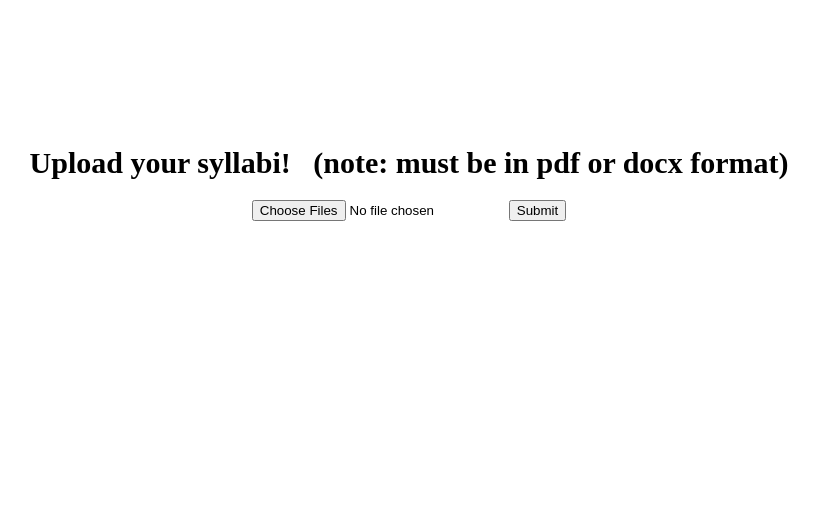
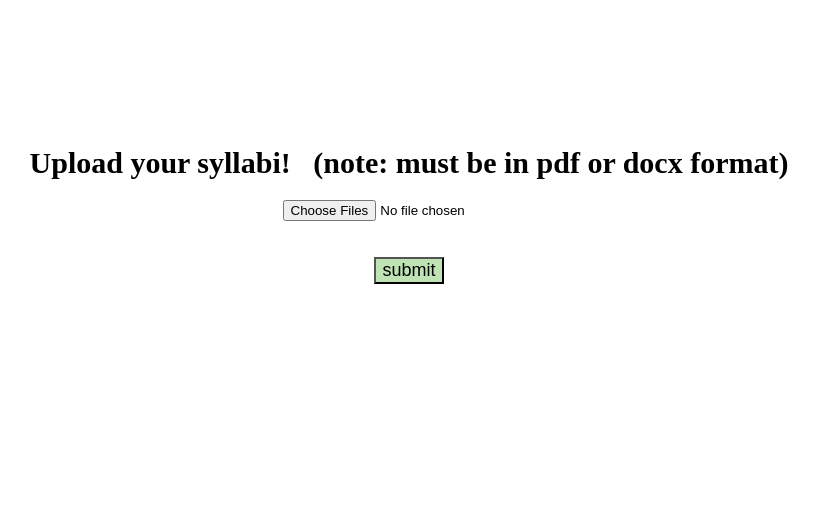
Before and after one commit to ruh32/SheInnovates23, a Flask app: template templates/upload.html in a window 1280 px wide. Shown: the part 142-666 px from the top of the page, without its empty margins (231-1050 px from the left). Run offline with Flask 2, Linux system fonts and the light colour scheme; the template is opened without the code that fills it, so the values that code supplies are empty.

Commit message:
functionally done

```diff
--- /dev/null
+++ b/templates/display.css
@@ -0,0 +1,6 @@
+/* i need to edit button sizes
+*/
+button{
+    font-size: large;
+    background-color:#bfe3b4;
+}
--- a/templates/download.html
+++ b/templates/download.html
@@ -8,6 +8,9 @@
     <STYLE>A {text-decoration: none;} </STYLE>
 </head>
 <div class="blog">
-
+    <h1 style="background-color: #bfe3b4;">What format would you like your schedule to be in?</h1>
+    <button>Excel Sheet</button>
+    <button>Notion Link</button>
+    <button>.ics file to be uploaded to google/apple calendar</button>
 </body>
 </html>
--- a/templates/upload.css
+++ b/templates/upload.css
@@ -127,3 +127,8 @@ body {
   .custom-file-upload input{
     font-size: large;
   }
+
+button{
+    font-size: large;
+    background-color:#bfe3b4;
+}
--- a/templates/upload.html
+++ b/templates/upload.html
@@ -19,17 +19,21 @@
                 </ul>
               </div>
               <div class="topnav">
-                    <input type="text" placeholder="Search..">
+                <div class="search-container">
+                  <form action="/action_page.php">
+                      <input type="text" placeholder="Search.." name="search">
+                      <button type="submit"><i class="fa fa-search"><img src="https://cdn-icons-png.flaticon.com/512/3917/3917754.png"></i></button>
+                  </form>
+                </div>
               </div>
             </div>
           </div>
         </div>
-
       </header>
     <meta charset="UTF-8">
     <meta http-equiv="X-UA-Compatible" content="IE=edge">
     <meta name="viewport" content="width=device-width, initial-scale=1.0">
-    <link href="sheInnovates.css" rel="stylesheet" type="text/css" />
+    <link href="upload.css" rel="stylesheet" type="text/css" />
     <STYLE>A {text-decoration: none;} </STYLE>
 </head>
 <br><br><br><br><br><br><br><br>
@@ -39,9 +43,11 @@
 <div class="blog">
     <form action = "" method = "POST" enctype = "multipart/form-data">
         <input type = "file" name = "upload" multiple accept = "image/*, .pdf, .docx"/>
-    <input type = "submit"/>
- </form>
+    </form>
+    <br><br>
+    <form action="display.html">
+      <button>submit</button>
+    </form>
 </div>
-
 </body>
 </html>
```
Also changed, not shown: templates/about.html (+7 -2 lines), templates/display.html (+19 -4 lines).
